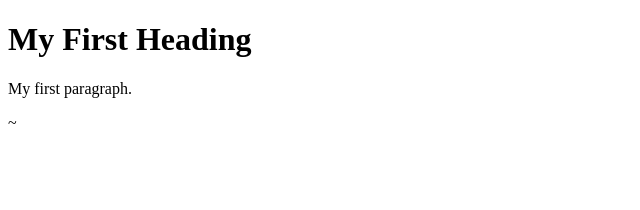
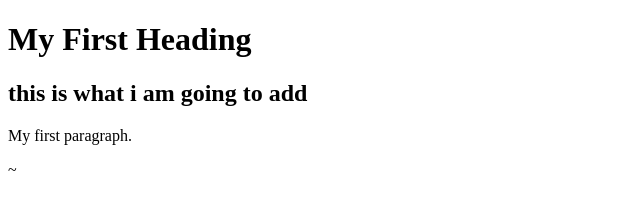
Before and after one commit to mingwd/newTest, a plain HTML site: page index.html in a window 1280 px wide. Shown: the whole page, without its empty margins (0-640 px from the left). Drawn offline with Linux system fonts and the light colour scheme.

Commit message:
this one starts to count

```diff
--- a/index.html
+++ b/index.html
@@ -3,7 +3,7 @@
 <body>
 
 <h1>My First Heading</h1>
-
+<h2>this is what i am going to add</h2>
 <p>My first paragraph.</p>
 
 </body>
```
